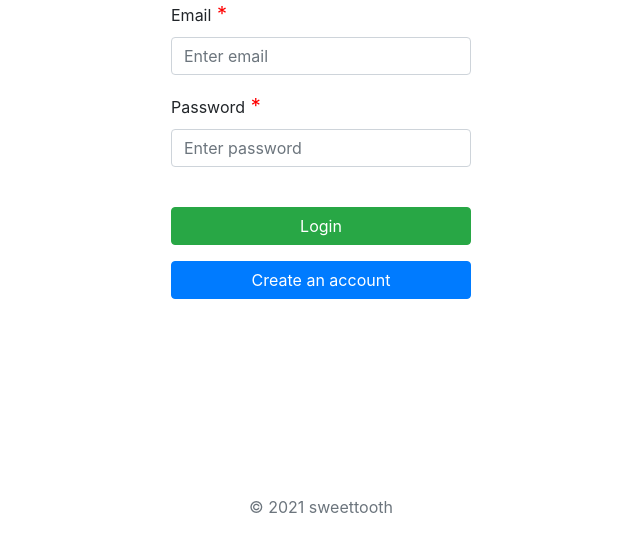
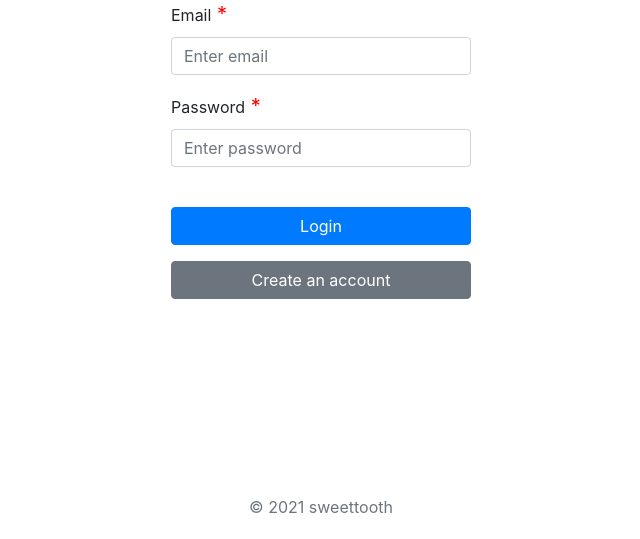
Before and after one commit to Ayushijain-vanshikaDua/DevProject, a Django app: page /shop/login/ in a window 1280 px wide. Shown: the part 173-712 px from the top of the page, without its empty margins (319-959 px from the left). Run offline with Django 3.2, Linux system fonts and the light colour scheme; some libraries are stand-ins or nearby versions.

Commit message:
message added on incorrect login

```diff
--- a/shop/templates/shop/login.html
+++ b/shop/templates/shop/login.html
@@ -17,6 +17,16 @@
 
 {% block body %}
 
+{% if messages %}
+{% for message in messages %}
+<div class="alert alert-{{ message.tags }} alert-dismissible fade show" role="alert">
+  <strong>{{ message }}</stong>
+  <button type="button" class="btn-close" data-bs-dismiss="alert" aria-label="Close"></button>
+</div>
+
+{% endfor %}
+{% endif %}
+
 <div class="container my-10">
     <h3 class="text-center">Sign-in Form</h3><br>
     <form action="/shop/login/" method="post">{% csrf_token %}
@@ -31,8 +41,8 @@
     </div>
     <br>
 
-    <button type="submit" class="w-100 btn btn-success">Login</button>
-    <a href="/shop/signup/" class="w-100 btn btn-primary mt-3">Create an account</a>
+    <button type="submit" class="w-100 btn btn-primary">Login</button>
+    <a href="/shop/signup/" class="w-100 btn btn-secondary mt-3">Create an account</a>
 
 </form>
 </div>
--- a/shop/views.py
+++ b/shop/views.py
@@ -100,7 +100,9 @@ def loginUser(request):
         print(password)
         user = Customer.objects.filter(email=email, password=password)
         if len(user) > 0:
+            #messages.success(request, 'Sign-up successful! Please log-in now!')
             return redirect("/shop/")
+
         else:
             #return HttpResponse('Not a user')
             messages.success(request, 'Please enter correct email and password!')
```
Also changed, not shown: db.sqlite3.
